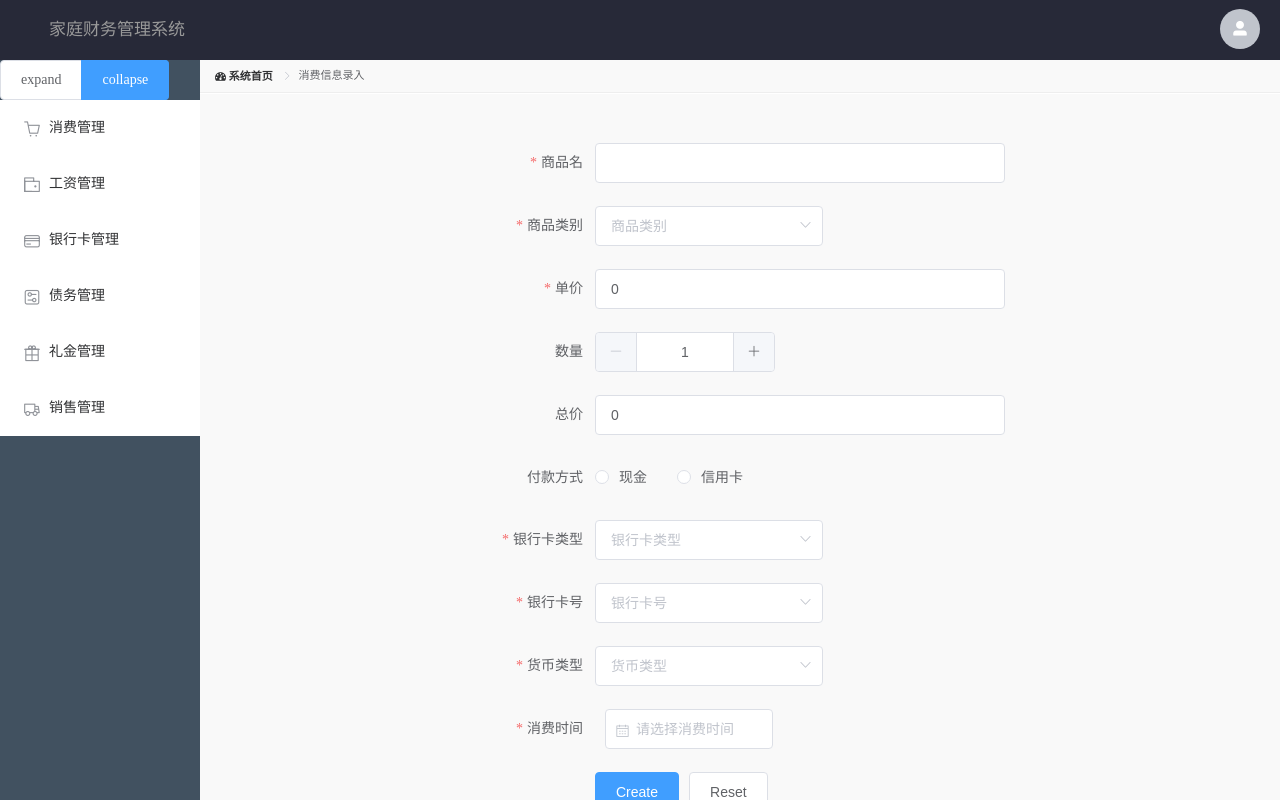
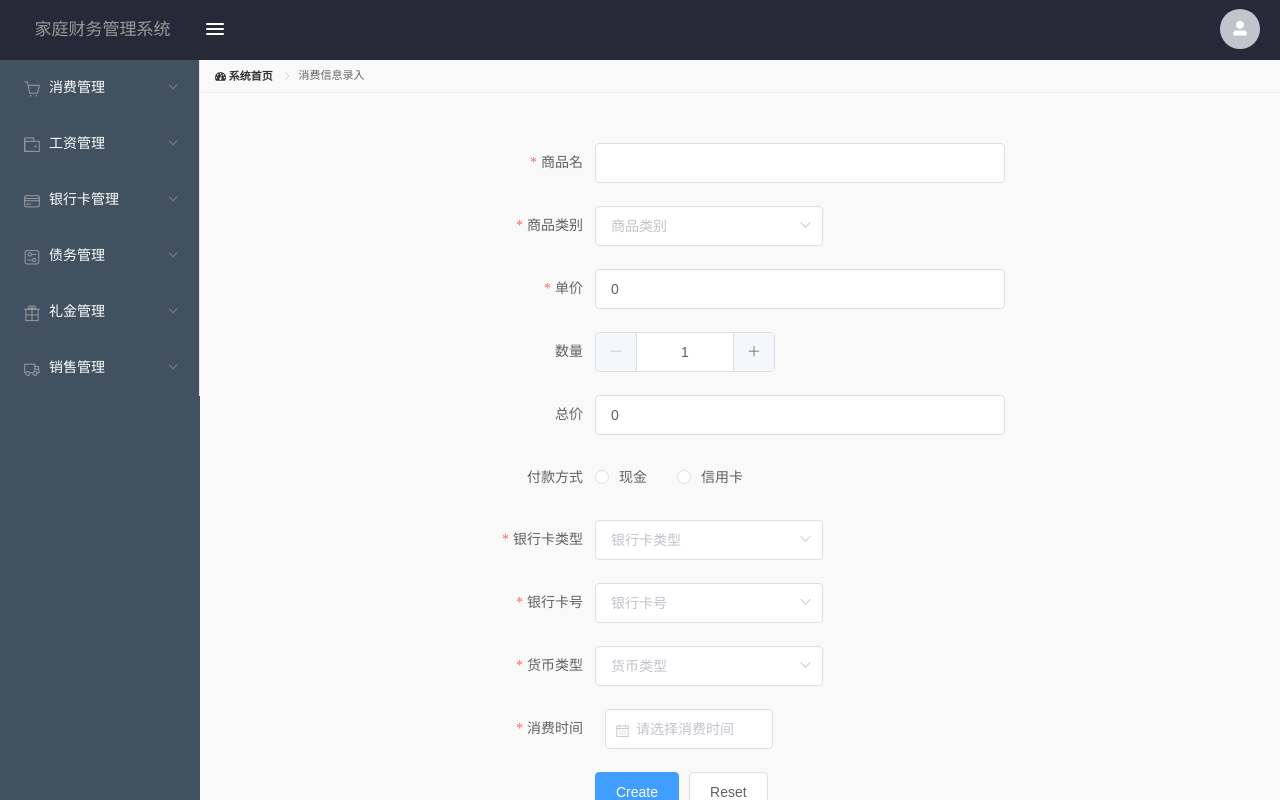
Before and after one commit to chengqiangliu/ffms-vue, a Vue app: page /#/consume/register in a window 1280 px wide. Built offline with nearby package versions, Linux system fonts and the light colour scheme.

Commit message:
complete the aside menu toggle

```diff
--- a/src/views/consume/ConsumeRegister.vue
+++ b/src/views/consume/ConsumeRegister.vue
@@ -2,7 +2,7 @@
   <div style="width: 100%">
     <BreadCrumb subTitle="消费信息录入" />
     <el-row :gutter="20" class="elrow">
-      <el-col :span="12" :offset="6">
+      <el-col :span="12" :offset=6>
         <el-form :model="consumeForm" :rules="rules" ref="consumeForm"
           label-width="120px" class="demo-consumeForm">
           <el-form-item label="商品名" prop="goodsName">
--- a/src/views/homepage/Aside.vue
+++ b/src/views/homepage/Aside.vue
@@ -1,187 +1,111 @@
 <template>
-  <div class="sideNav">
-    <!-- <el-button type="button" class="navbar-toggle btn" v-model="isCollapse"
-      @click="isCollapse = !isCollapse">
-      <span class="icon-bar"></span>
-      <span class="icon-bar"></span>
-      <span class="icon-bar"></span>
-    </el-button> -->
-    <el-radio-group v-model="isCollapse">
-      <el-radio-button :label="false">expand</el-radio-button>
-      <el-radio-button :label="true">collapse</el-radio-button>
-    </el-radio-group>
-    <el-aside class="el-menu-vertical-demo" @open="handleOpen" @close="handleClose"
-      :collapse="true">
-      <el-menu>
+  <el-menu background-color="#415160"
+    class="el-menu-demo"
+    text-color="#fff"
+    active-text-color="#ffd04b"
+    :router=true
+    :collapse="isCollapse">
     <el-submenu index="1">
       <template slot="title"><i class="el-icon-shopping-cart-2"></i>消费管理</template>
       <el-menu-item-group>
-            <el-menu-item index="1-1">
-              <router-link to="/consume/register">
+        <el-menu-item index="1-1" route="/consume/register">
           <i class="el-icon-shopping-cart-full"></i>
           消费信息录入
-              </router-link>
         </el-menu-item>
-            <el-menu-item index="1-2">
-              <router-link to="/consume/list">
+        <el-menu-item index="1-2" route="/consume/list">
           <i class="el-icon-s-data"></i>
           消费信息列表
-              </router-link>
         </el-menu-item>
       </el-menu-item-group>
     </el-submenu>
     <el-submenu index="2">
       <template slot="title"><i class="el-icon-wallet"></i>工资管理</template>
       <el-menu-item-group>
-            <el-menu-item index="2-1">
-              <router-link to="/consume/register">
+        <el-menu-item index="2-1" route="/consume/register">
           <i class="el-icon-money"></i>
           工资信息录入
-              </router-link>
         </el-menu-item>
-            <el-menu-item index="2-2">
-              <router-link to="/consume/list">
+        <el-menu-item index="2-2" route="/consume/list">
           <i class="el-icon-s-data"></i>
           工资信息列表
-              </router-link>
         </el-menu-item>
       </el-menu-item-group>
     </el-submenu>
     <el-submenu index="3">
       <template slot="title"><i class="el-icon-bank-card"></i>银行卡管理</template>
       <el-menu-item-group>
-            <el-menu-item index="3-1">
-              <router-link to="/consume/register">
+        <el-menu-item index="3-1" route="/consume/register">
           <i class="el-icon-postcard"></i>
           银行卡信息录入
-              </router-link>
         </el-menu-item>
-            <el-menu-item index="3-2">
-              <router-link to="/consume/list">
+        <el-menu-item index="3-2" route="/consume/list">
           <i class="el-icon-s-data"></i>
           银行卡信息列表
-              </router-link>
         </el-menu-item>
-            <el-menu-item index="3-3">
-              <router-link to="/consume/register">
+        <el-menu-item index="3-3" route="/consume/list">
           <i class="el-icon-s-data"></i>
           存取款信息列表
-              </router-link>
         </el-menu-item>
-            <el-menu-item index="3-4">
-              <router-link to="/consume/list">
+        <el-menu-item index="3-4" route="/consume/list">
           <i class="el-icon-s-data"></i>
           转账信息列表
-              </router-link>
         </el-menu-item>
       </el-menu-item-group>
     </el-submenu>
     <el-submenu index="4">
       <template slot="title"><i class="el-icon-set-up"></i>债务管理</template>
       <el-menu-item-group>
-            <el-menu-item index="4-2">
-              <router-link to="/consume/list">
+        <el-menu-item index="4-1" route="/consume/list">
           <i class="el-icon-s-data"></i>
           债务信息列表
-              </router-link>
         </el-menu-item>
       </el-menu-item-group>
     </el-submenu>
     <el-submenu index="5">
       <template slot="title"><i class="el-icon-present"></i>礼金管理</template>
       <el-menu-item-group>
-            <el-menu-item index="5-1">
-              <router-link to="/consume/register">
+        <el-menu-item index="5-1" route="/consume/register">
           <i class="el-icon-sell"></i>
           收礼信息录入
-              </router-link>
         </el-menu-item>
-            <el-menu-item index="5-2">
-              <router-link to="/consume/list">
+        <el-menu-item index="5-2" route="/consume/register">
           <i class="el-icon-sold-out"></i>
           送礼信息录入
-              </router-link>
         </el-menu-item>
-            <el-menu-item index="5-3">
-              <router-link to="/consume/register">
+        <el-menu-item index="5-3" route="/consume/list">
           <i class="el-icon-s-data"></i>
           礼金信息列表
-              </router-link>
         </el-menu-item>
       </el-menu-item-group>
     </el-submenu>
     <el-submenu index="6">
       <template slot="title"><i class="el-icon-truck"></i>销售管理</template>
       <el-menu-item-group>
-            <el-menu-item index="6-1">
-              <router-link to="/consume/register">
+        <el-menu-item index="6-1" route="/consume/register">
           <i class="el-icon-shopping-bag-2"></i>
           销售信息录入
-              </router-link>
         </el-menu-item>
-            <el-menu-item index="6-2">
-              <router-link to="/consume/register">
+        <el-menu-item index="6-2" route="/consume/list">
           <i class="el-icon-s-data"></i>
           销售信息列表
-              </router-link>
         </el-menu-item>
       </el-menu-item-group>
     </el-submenu>
   </el-menu>
-    </el-aside>
-  </div>
 </template>
-
-<style scoped>
-  .sideNav{
-    min-height: 550px;
-  }
-
-  .el-menu-vertical-demo:not(.el-menu--collapse) {
-    min-height: 400px;
-    color: #ccc;
-  }
-
-  .navbar-toggle .icon-bar {
-      display: block;
-      width: 18px;
-      height: 2px;
-      margin-bottom: 3px;
-      border-radius: 1px;
-      -moz-border-radius: 1px;
-      -webkit-border-radius: 1px
-  }
-
-  .icon-bar {
-    background-color: #fff;
-    transition: all .2s ease;
-    -webkit-transition: all .2s ease;
-    -moz-transition: all .2s ease;
-    -ms-transition: all .2s ease;
-    -o-transition: all .2s ease
-  }
-
-  .btn {
-    color: #fff;
-    background: #272938;
-    border: 1px solid #272938;
-  }
-</style>
 
 <script>
 export default {
   data() {
     return {
-      isCollapse: true,
+      isCollapse: false,
     };
   },
-  methods: {
-    handleOpen(key, keyPath) {
-      console.log(key, keyPath);
-    },
-    handleClose(key, keyPath) {
-      console.log(key, keyPath);
-    },
+
+  mounted() {
+    this.$root.$on('toggleSideMenu', () => {
+      this.isCollapse = !this.isCollapse;
+    });
   },
 };
 </script>
--- a/src/views/homepage/Dashboard.vue
+++ b/src/views/homepage/Dashboard.vue
@@ -7,7 +7,7 @@
           <span>财务状况：<strong>良好</strong></span>
         </div><!-- /page-title -->
       </el-col>
-      <el-col :span="6" offset="12">
+      <el-col :span="6" :offset=12>
         <ul class="page-stats">
           <li>
             <div class="value">
--- a/src/views/homepage/Header.vue
+++ b/src/views/homepage/Header.vue
@@ -4,6 +4,11 @@
       <a class="brand"> <span>家庭财务</span>
         <span class="text-toggle">管理系统</span>
       </a>
+      <el-button type="button" class="navbar-toggle btn" @click="toggleAside">
+        <span class="icon-bar"></span>
+        <span class="icon-bar"></span>
+        <span class="icon-bar"></span>
+      </el-button>
       <div class="nav-notification">
         <el-dropdown>
           <div><el-avatar icon="el-icon-user-solid"></el-avatar></div>
@@ -23,7 +28,7 @@
     text-align: center;
     font-size: 17px;
     line-height: 60px;
-    width: 194px;
+    width: 165px;
     color: #999;
     background: #272938;
     float: left;
@@ -44,6 +49,32 @@
     -o-transition: all .5s ease
   }
 
+  .navbar-toggle .icon-bar {
+      display: block;
+      width: 18px;
+      height: 2px;
+      margin-bottom: 3px;
+      border-radius: 1px;
+      -moz-border-radius: 1px;
+      -webkit-border-radius: 1px
+  }
+
+  .icon-bar {
+    background-color: #fff;
+    transition: all .2s ease;
+    -webkit-transition: all .2s ease;
+    -moz-transition: all .2s ease;
+    -ms-transition: all .2s ease;
+    -o-transition: all .2s ease
+  }
+
+  .btn {
+    color: #fff;
+    background: #272938;
+    border: 1px solid #272938;
+    margin-top: 10px;
+  }
+
   #top-nav .nav-notification {
     float: right;
     display: block;
@@ -54,3 +85,13 @@
     cursor: pointer;
   }
 </style>
+
+<script>
+export default {
+  methods: {
+    toggleAside() {
+      this.$root.$emit('toggleSideMenu');
+    },
+  },
+};
+</script>
--- a/src/views/homepage/Home.vue
+++ b/src/views/homepage/Home.vue
@@ -1,10 +1,10 @@
 <template>
-  <el-container style="height: 100%; border: 1px solid #eee">
+  <el-container style="height: 100%;">
     <el-header>
       <Header />
     </el-header>
     <el-container class="main-container">
-      <el-aside width="200px">
+      <el-aside :style="getAsideWidth">
         <Aside />
       </el-aside>
       <el-main style="padding: 0;">
@@ -48,6 +48,31 @@ import Header from '@/views/homepage/Header.vue';
 
 export default {
   name: 'Dashboard',
+
+  data() {
+    return {
+      asideWidth: 200,
+    };
+  },
+
+  computed: {
+    getAsideWidth() {
+      return {
+        width: `${this.asideWidth}px`,
+      };
+    },
+  },
+
+  mounted() {
+    this.$root.$on('toggleSideMenu', () => {
+      if (this.asideWidth === 200) {
+        this.asideWidth = 0;
+      } else {
+        this.asideWidth = 200;
+      }
+    });
+  },
+
   components: {
     Aside,
     Header,
```
Lines whose indentation alone changed are shown as unchanged.
